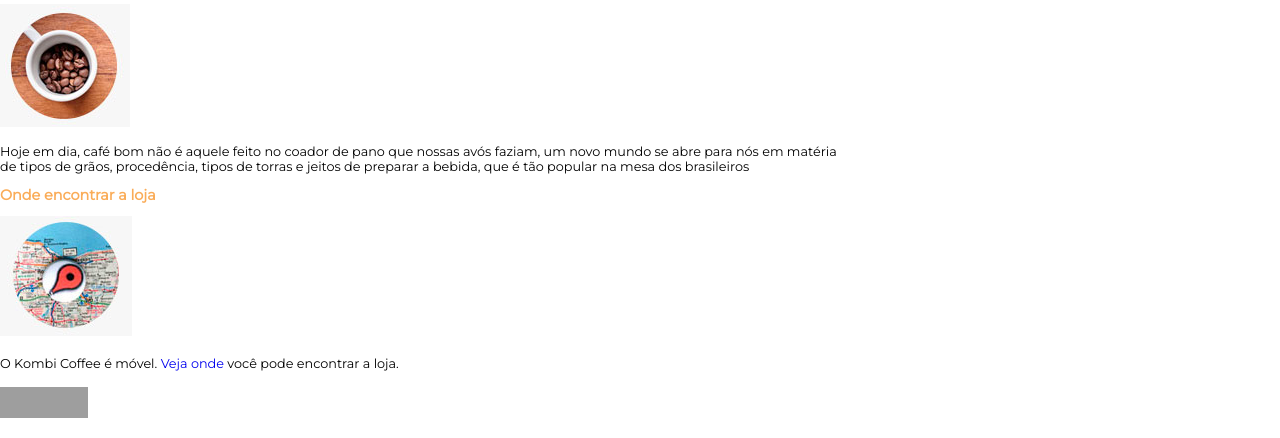
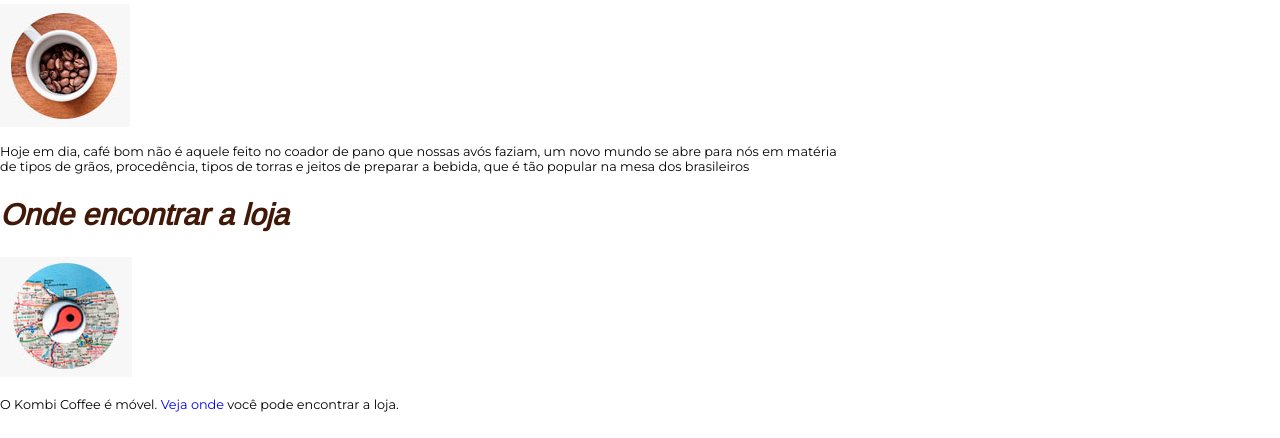
Before and after one commit to marianaasoares/TP3-HTML, a plain HTML site: page index.html in a window 1280 px wide. Shown: the part 711-1149 px from the top of the page. Drawn offline with nearby package versions, Linux system fonts and the light colour scheme; files that its build step writes are made by us from their sources; grey boxes are pictures that could not be loaded.

Commit message:
menos modificações ainda

```diff
--- a/index.html
+++ b/index.html
@@ -4,7 +4,7 @@
 <head>
 	<!-- Somente atribuir informações na página. Não exibe nada. -->
 	<meta charset="utf-8">
-	<link rel="stylesheet" type="text/css" href="css/style.css">
+	<link rel="stylesheet" type="text/css" href="style.css">
 	<link href="https://fonts.googleapis.com/css?family=Montserrat" rel="stylesheet">
 	<link href="https://fonts.googleapis.com/css?family=Arimo" rel="stylesheet">
 	<link rel="shortcut icon" href="favicon.ico" />
@@ -66,19 +66,13 @@
 			</section>
 	</div>
 	<div>
-		<h2>Onde encontrar a loja</h2>
+		<h2 id="encontrar">Onde encontrar a loja</h2>
 		<img src="img/mapa.png">
 		<p id="p3">O Kombi Coffee é móvel. <a href="https://goo.gl/maps/yDTrTBuURBB2" title="Vai pro Google Maps!">Veja onde</a> você pode encontrar a loja.</p>
 		<!-- FIM DA DESCRIÇÃO -->
 
 	</div>
 
-	<!-- Só um adesivo do W3C -->
-	<div>
-		<p>
-			<a href="http://jigsaw.w3.org/css-validator/check/referer"> <img class="img-w3c" src="http://jigsaw.w3.org/css-validator/images/vcss" alt="CSS válido!" /></a>
-		</p>
-	</div>
 
 	</div>
 </body>
--- a/style.css
+++ b/style.css
@@ -95,7 +95,7 @@ body {
  	font-size: 45px;
  	color: #421908;
  }
- #escolha{
+ #escolha, #encontrar{
  	font-size: 30px;
  	color: #421908;
  	font-family: 'Arimo', sans-serif;
```
Also changed, not shown: banner.jpg (added), cafe-alcoolico.jpg (added), cafe-gelado.jpg (added), cafe-quente.jpg (added), cafe.png (added), chocolate.jpg (added), logo_kombi_coffee.png (added), mapa.png (added).
